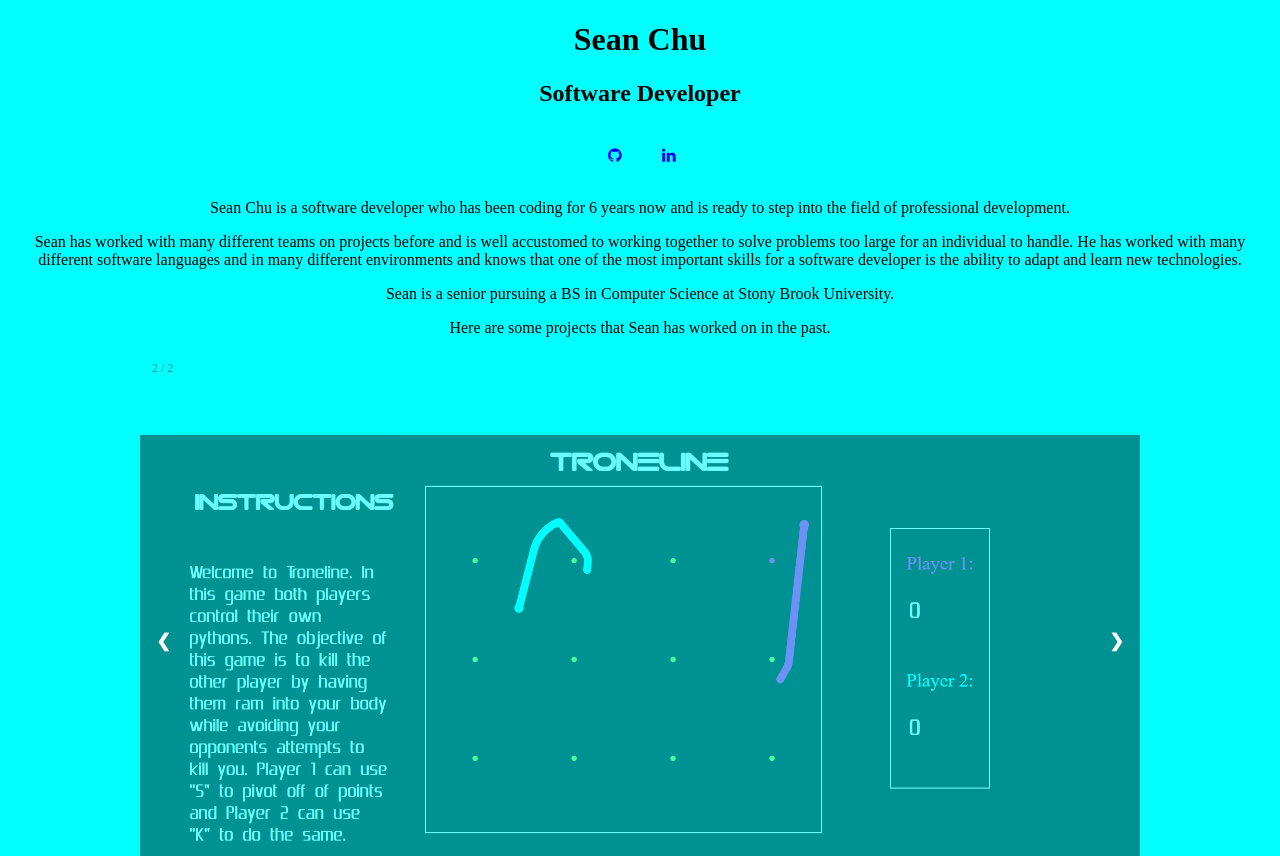
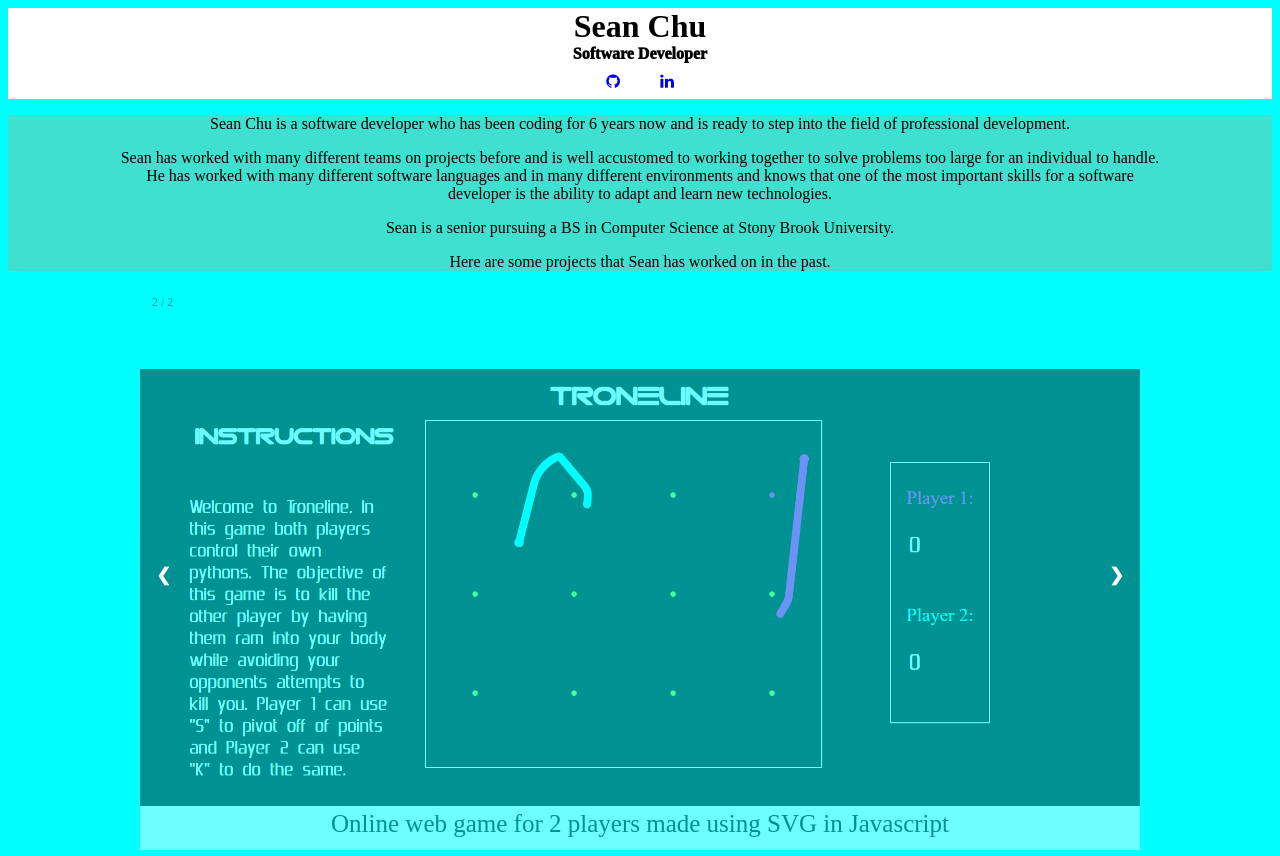
Before and after one commit to SeanChu7/SeanChu7.github.io, a plain HTML site: page index.html in a window 1280 px wide. Shown: the top 856 px of the page. Drawn offline with Linux system fonts and the light colour scheme.

Commit message:
something

```diff
--- a/index.css
+++ b/index.css
@@ -1,21 +1,32 @@
-h1 {
+.header {
     text-align:center;
+    background-color:white;
 }
-h2{
-  text-align:center;
+.name{
+  margin:0;
+  padding:0;
+}
+.title{
+  margin:0;
+  padding:0;
+  font-weight: 1000;
 }
 body{
   background-color:#00ffff;
 }
 .git{
-  text-align:center;
+  margin:0;
+  padding:0;
 }
 #bio{
   text-align:center;
+  padding-left:110px;
+  padding-right:110px;
+  background-color:turquoise;
 }
 .fa {
-  padding: 20px;
-  font-size: 30px;
+  padding: 10px;
+  font-size: 20px;
   width: 50px;
   text-align: center;
   text-decoration: none;
@@ -61,7 +72,7 @@ body{
 
 /* Caption text */
 .text {
-  font-size: 15px;
+  font-size: 25px;
   padding: 8px 12px;
   position: absolute;
   bottom: 8px;
--- a/index.html
+++ b/index.html
@@ -7,14 +7,17 @@
 
 </head>
 <body>
-<h1>Sean Chu</h1>
-<h2>Software Developer</h2>
+<div class = 'header'>
+<h1 class = 'name'>Sean Chu</h1>
+<p class = 'title'>Software Developer</p>
 <div class = "git">
 <a href="https://github.com/SeanChu7" class="fa fa-github">
 </a>
 <a href="https://linkedin.com/in/sean-c-a652648a/" class="fa fa-linkedin">
 </a>
 </div>
+</div>
+<div id='container'>
 <div id='bio'>
 <p>Sean Chu is a software developer who has been coding for 6 years now and is ready to step into the field of professional development.
 </p>
@@ -55,6 +58,7 @@
         <span class="dot" onclick="currentSlide(0)"></span>
         <span class="dot" onclick="currentSlide(1)"></span>
       </div>
+    </div>
 </body>
 <script src="index.js"></script>
 </html>
```
